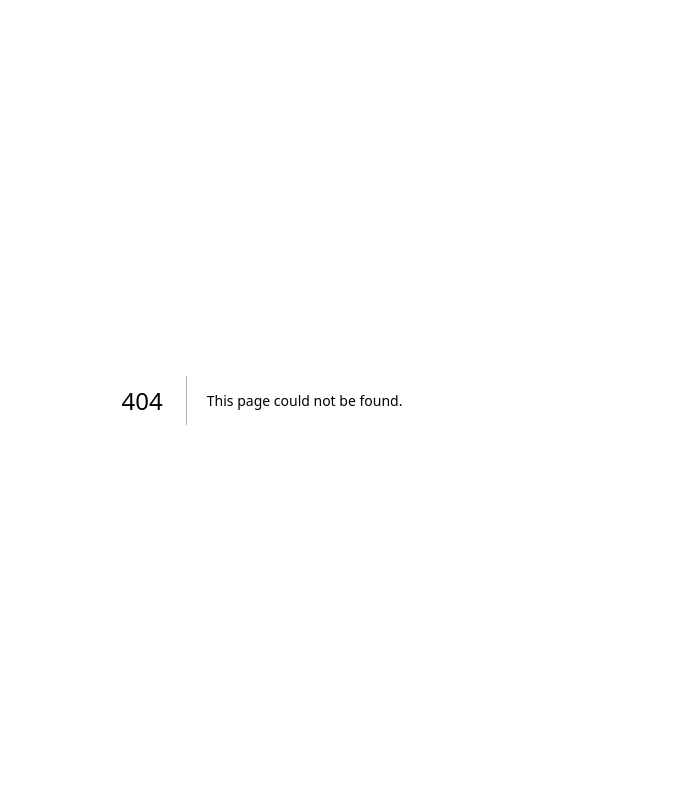
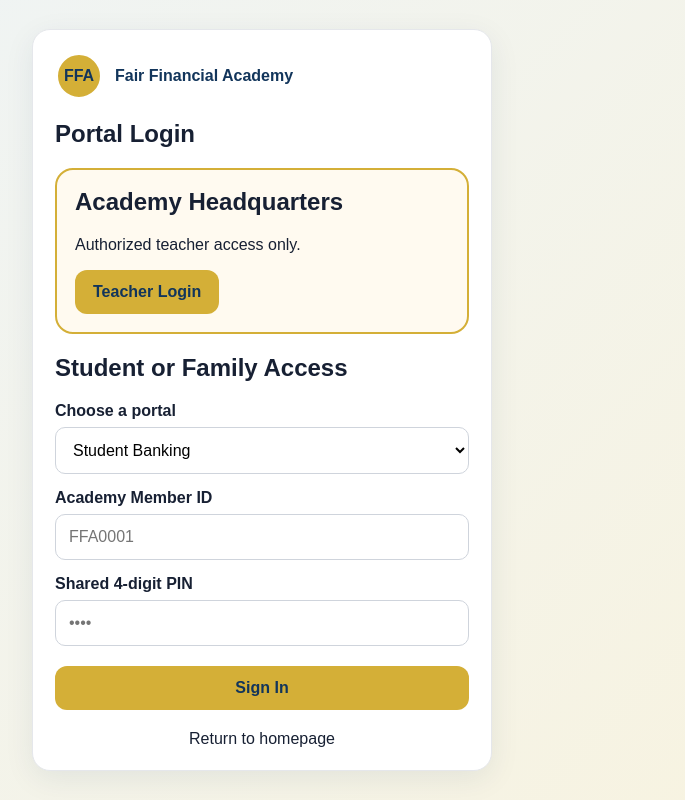
Before and after one commit to aniyaafair/fair-financial-academy, a Next.js app: page /login in a window 1280 px wide. Before the commit this address had no page. Shown: the whole page, without its empty margins (378-1063 px from the left). Built offline with nearby package versions, Linux system fonts and the light colour scheme.

Commit message:
Fix portal login route

```diff
--- /dev/null
+++ b/app/login/page.tsx
@@ -0,0 +1,138 @@
+"use client";
+
+import Link from "next/link";
+import { FormEvent, Suspense, useState } from "react";
+import { useRouter, useSearchParams } from "next/navigation";
+
+function LoginForm() {
+  const router = useRouter();
+  const searchParams = useSearchParams();
+
+  const [studentId, setStudentId] = useState(
+    searchParams.get("student") || ""
+  );
+  const [pin, setPin] = useState("");
+  const [role, setRole] = useState<"student" | "parent">("student");
+  const [error, setError] = useState("");
+
+  function handleSubmit(event: FormEvent<HTMLFormElement>) {
+    event.preventDefault();
+    setError("");
+
+    const formattedId = studentId.trim().toUpperCase();
+
+    if (!formattedId) {
+      setError("Enter your Academy Member ID.");
+      return;
+    }
+
+    if (!/^\d{4}$/.test(pin)) {
+      setError("Enter your 4-digit PIN.");
+      return;
+    }
+
+    sessionStorage.setItem(
+      "ffaDemoUser",
+      JSON.stringify({
+        studentId: formattedId,
+        pin,
+        role,
+      })
+    );
+
+    router.push(role === "parent" ? "/parent" : "/student");
+  }
+
+  return (
+    <main className="login-wrap">
+      <section className="card login-card">
+        <div className="brand" style={{ color: "var(--navy)" }}>
+          <span className="seal">FFA</span>
+          <span>Fair Financial Academy</span>
+        </div>
+
+        <h1>Portal Login</h1>
+
+        <section
+          style={{
+            margin: "20px 0",
+            padding: 18,
+            border: "2px solid var(--gold)",
+            borderRadius: 18,
+            background: "#fffaf0",
+          }}
+        >
+          <h2 style={{ marginTop: 0 }}>Academy Headquarters</h2>
+          <p>Authorized teacher access only.</p>
+
+          <Link className="btn btn-primary" href="/teacher-login">
+            Teacher Login
+          </Link>
+        </section>
+
+        <h2>Student or Family Access</h2>
+
+        <form onSubmit={handleSubmit}>
+          <label htmlFor="portal-role">Choose a portal</label>
+          <select
+            id="portal-role"
+            value={role}
+            onChange={(event) =>
+              setRole(event.target.value as "student" | "parent")
+            }
+          >
+            <option value="student">Student Banking</option>
+            <option value="parent">Family Portal</option>
+          </select>
+
+          <label htmlFor="student-id">Academy Member ID</label>
+          <input
+            id="student-id"
+            value={studentId}
+            onChange={(event) => setStudentId(event.target.value)}
+            placeholder="FFA0001"
+            required
+          />
+
+          <label htmlFor="student-pin">Shared 4-digit PIN</label>
+          <input
+            id="student-pin"
+            value={pin}
+            onChange={(event) =>
+              setPin(event.target.value.replace(/\D/g, "").slice(0, 4))
+            }
+            inputMode="numeric"
+            type="password"
+            placeholder="••••"
+            required
+          />
+
+          <button
+            className="btn btn-primary"
+            type="submit"
+            style={{ width: "100%", marginTop: 20 }}
+          >
+            Sign In
+          </button>
+
+          {error && <div className="error">{error}</div>}
+        </form>
+
+        <Link
+          href="/"
+          style={{ display: "block", marginTop: 20, textAlign: "center" }}
+        >
+          Return to homepage
+        </Link>
+      </section>
+    </main>
+  );
+}
+
+export default function LoginPage() {
+  return (
+    <Suspense fallback={<main className="login-wrap">Loading portal…</main>}>
+      <LoginForm />
+    </Suspense>
+  );
+}
```
